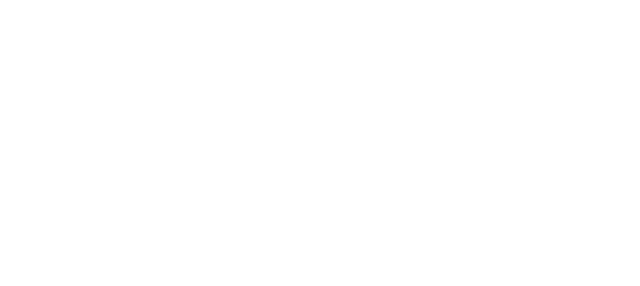
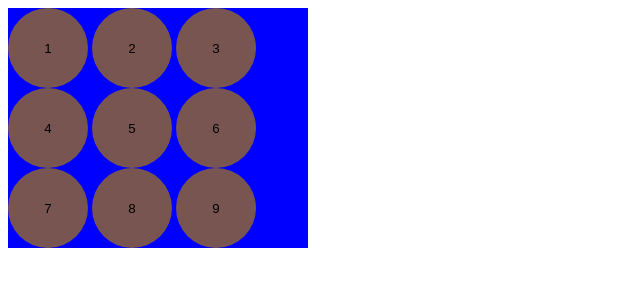
Before and after one commit to stevens681/CalculatorApp, a plain HTML site: page index.html in a window 1280 px wide. Shown: the whole page, without its empty margins (0-640 px from the left). Drawn offline with Linux system fonts and the light colour scheme.

Commit message:
texting the buttons layout

```diff
--- a/css/style.css
+++ b/css/style.css
@@ -0,0 +1,38 @@
+.container{
+    width: 300px;
+    height: 300px%;
+    background-color: blue;
+
+}
+.button-container {
+  width: 200px;
+  height: 100%;
+/*    padding: 30px;*/
+  margin: 0 auto 0;
+    display: inline;
+}
+.pulse-button {
+  position: relative;
+  width: 80px;
+  height: 80px;
+  border: none;
+  box-shadow: 0 0 0 0 rgba(36, 33, 32, 0.74);
+  border-radius: 50%;
+  background-color: #795552;
+/*  background-image: url(YOUR-URL-IMAGE.png);*/
+  background-size:cover;
+  background-repeat: no-repeat;
+  cursor: pointer;
+
+}
+.pulse-button:hover
+{
+  -webkit-animation: pulse 0.75s 1 cubic-bezier(0.66, 0, 0, 1);
+  -moz-animation: pulse 0.75s 1 cubic-bezier(0.66, 0, 0, 1);
+  -ms-animation: pulse 0.75s 1 cubic-bezier(0.66, 0, 0, 1);
+  animation: pulse 0.75s 1 cubic-bezier(0.66, 0, 0, 1);
+}
+@-webkit-keyframes pulse {to {box-shadow: 0 0 0 45px rgba(0, 0, 0, 0);}}
+@-moz-keyframes pulse {to {box-shadow: 0 0 0 45px rgba(232, 76, 61, 0);}}
+@-ms-keyframes pulse {to {box-shadow: 0 0 0 45px rgba(232, 76, 61, 0);}}
+@keyframes pulse {to {box-shadow: 0 0 0 45px rgba(59, 42, 42, 0);}}
--- a/index.html
+++ b/index.html
@@ -8,6 +8,32 @@
 	<title>Calculator App</title>
 </head>
 <body>
+    <div class="container">
+            <div class="button-container">
+                <button class="pulse-button">1</button>
+             </div>
+           <div class="button-container">
+                <button class="pulse-button">2</button>
+            </div><div class="button-container">
+                <button class="pulse-button">3</button>
+         </div><div class="button-container">
+            <button class="pulse-button">4</button>
+         </div>
+           <div class="button-container">
+            <button class="pulse-button">5</button>
+         </div>
+           <div class="button-container">
+            <button class="pulse-button">6</button>
+         </div><div class="button-container">
+            <button class="pulse-button">7</button>
+         </div><div class="button-container">
+            <button class="pulse-button">8</button>
+         </div>
+            <div class="button-container">
+            <button class="pulse-button">9</button>
+         </div>
+    </div>
+
 
 	<script src="js/jquery-3.2.1.js">
 	</script>
```
